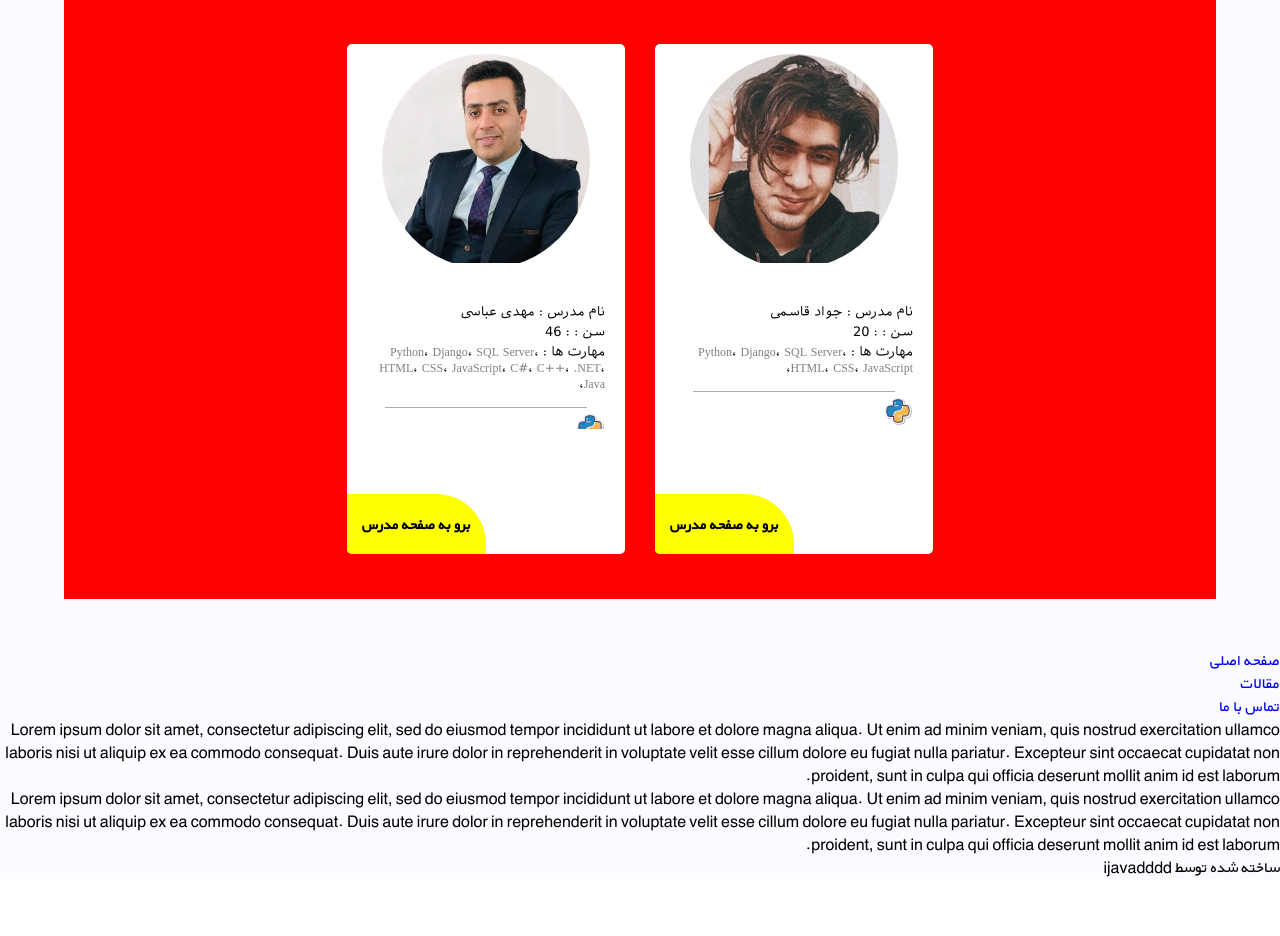
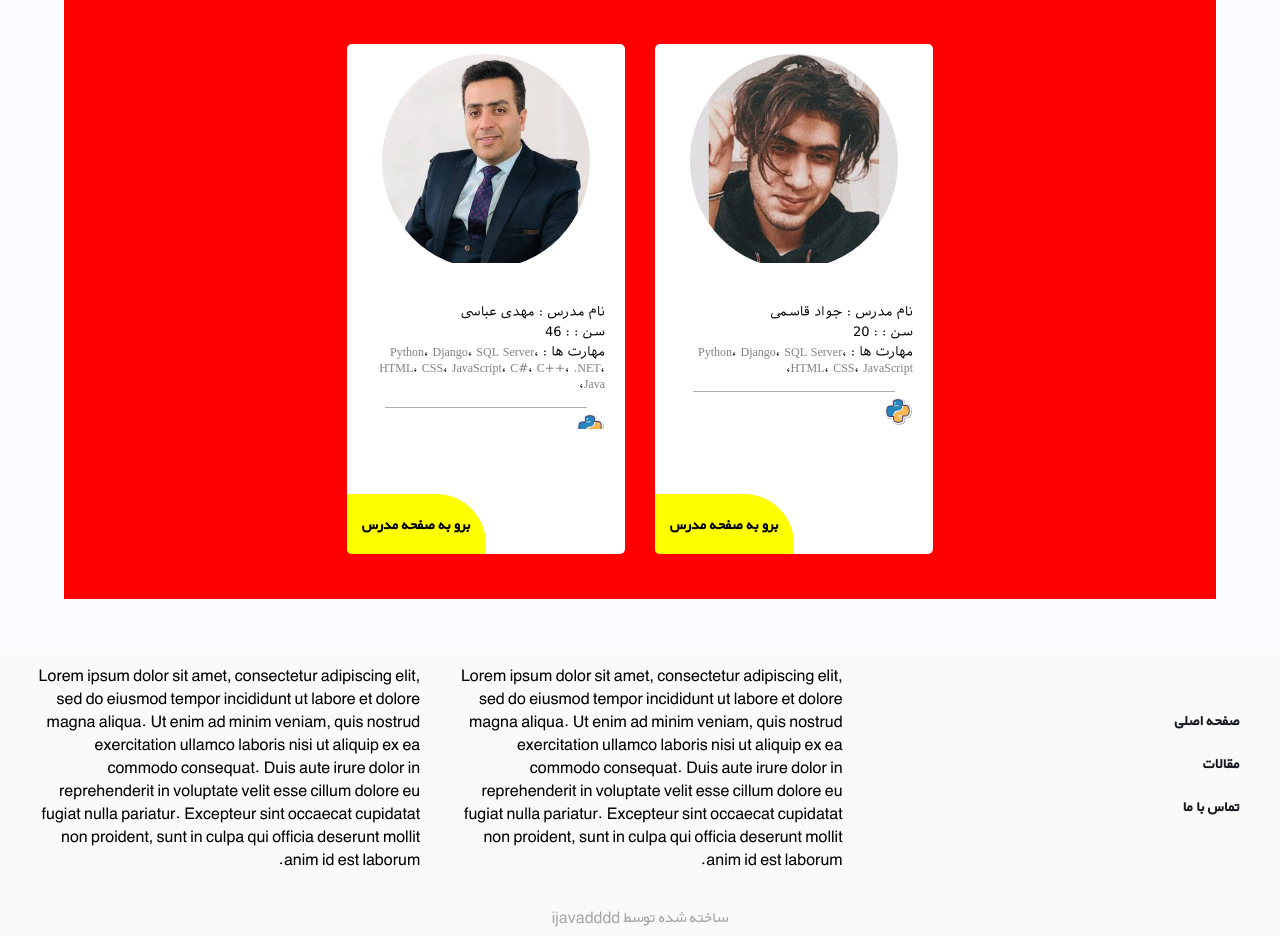
Before and after one commit to ijavadddd/Django-simple-projects, a Django app: page / in a window 1280 px wide. Shown: the part 271-1207 px from the top of the page. Before the commit the page ends 1148 px from the top, so only its background shows below. Run offline with Django 4.2, Linux system fonts and the light colour scheme; some libraries are stand-ins or nearby versions; some web fonts are replaced.

Commit message:
Add footer style(forgot in previous commit:) )

```diff
--- a/1-project1/static/css/style.css
+++ b/1-project1/static/css/style.css
@@ -306,3 +306,41 @@ body{
     display:flex;
     flex-wrap:wrap;
 }
+.footer{
+    width:100%;
+    min-height: 200px;
+    background-color:#fafafa;
+    display: flex;
+    flex-wrap: wrap;
+}
+.footer-column{
+    padding:15px;
+    box-sizing: border-box;
+    width:33%;
+    height:100%;
+}
+.footer-menu ul{
+    list-style: none;
+    padding:25px;
+}
+.footer-menu-item{
+    margin-top:20px;
+}
+.footer-menu-item a{
+    font-size:15px;
+    font-weight:800;
+    color:#171A21;
+}
+.footer-menu-item a:hover{
+    color:#5c87eb;
+
+}
+.footer-bottom{
+    width:100%;
+    height:50px;
+    padding:20px;
+    box-sizing: border-box;
+    display:flex;
+    justify-content: center;
+    color:rgb(167, 167, 167);
+}
```
